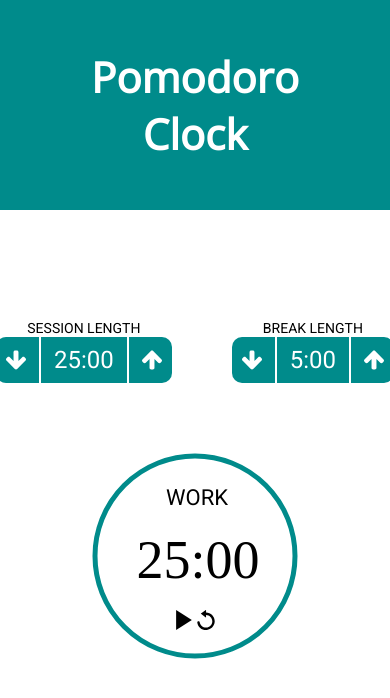
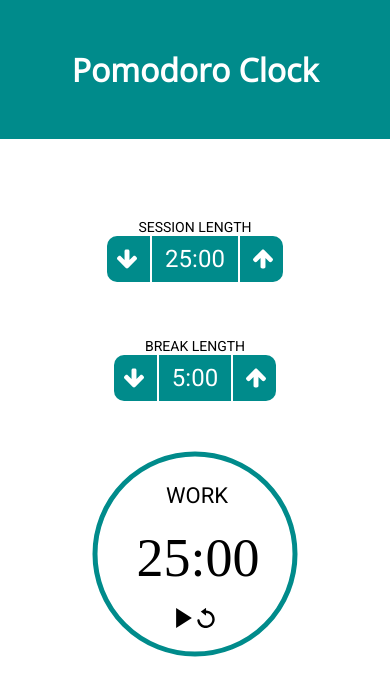
Before and after one commit to blogscot/pomodoro-timer, a React (Create React App) app: page / in a window 390 px wide. Shown: the top 698 px of the page. Built offline with nearby package versions, Linux system fonts and the light colour scheme; a web font is replaced by a local one.

Commit message:
Make app responsive

```diff
--- a/src/App.css
+++ b/src/App.css
@@ -11,3 +11,13 @@
   justify-content: space-between;
   width: 400px;
 }
+
+@media screen and (max-width: 520px) {
+  #sessions {
+    flex-direction: column;
+    align-items: center;
+    margin-top: 40px;
+    margin-bottom: -20px;
+    height: 180px;
+  }
+}
--- a/src/index.css
+++ b/src/index.css
@@ -16,3 +16,9 @@
   margin: 0;
   font-family: 'Open Sans', sans-serif;
 }
+
+@media screen and (max-width: 520px) {
+  h1 {
+    font-size: 32px;
+  }
+}
```
